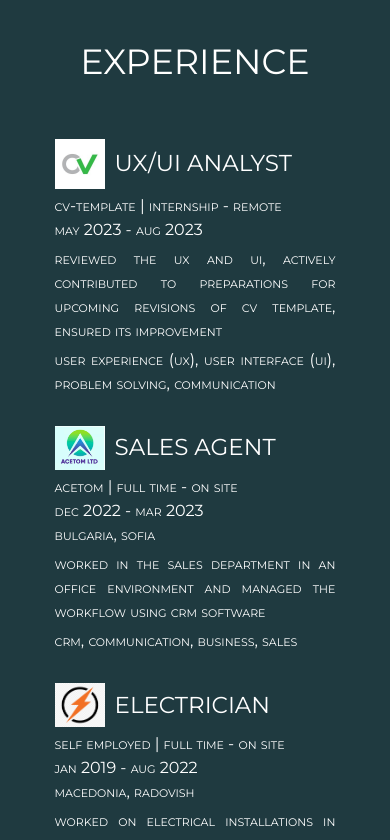
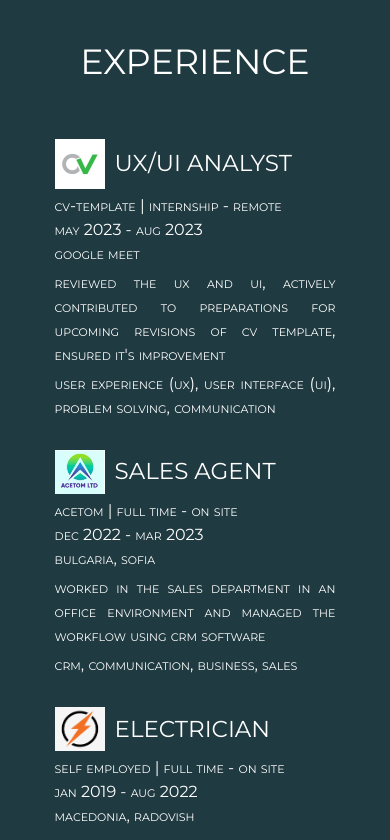
Before and after one commit to lazarevkristijan/Portfolio, a Next.js app: page / in a window 390 px wide. Shown: the part 1460-2300 px from the top of the page. Built offline with nearby package versions, Linux system fonts and the light colour scheme.

Commit message:
exp responsiveness

```diff
--- a/components/ExperienceCard.tsx
+++ b/components/ExperienceCard.tsx
@@ -25,7 +25,7 @@ const ExperienceCard = ({
   skills: string
 }) => {
   return (
-    <div className="mb-[30px] mx-auto w-[80%]">
+    <div className="mb-[30px] mx-auto w-[300px] xl:w-[301px] md:w-[240px] xs:w-[80%]">
       <div className="flex items-center mb-[5px]">
         <Image
           src={`/experienceIcons/${imgSrc}`}
--- a/constants/index.js
+++ b/constants/index.js
@@ -246,10 +246,10 @@ export const workExperiences = [
     periodFrom: "may 2023",
     periodTo: "aug 2023",
     employmentType: "internship",
-    location: "",
+    location: "google meet",
     locationType: "remote",
     description:
-      "reviewed the ux and ui, actively contributed to preparations for upcoming revisions of cv template, ensured its improvement",
+      "reviewed the ux and ui, actively contributed to preparations for upcoming revisions of cv template, ensured it's improvement",
     skills:
       "user experience (ux), user interface (ui), problem solving, communication",
   },
--- a/sections/Experience.tsx
+++ b/sections/Experience.tsx
@@ -14,7 +14,7 @@ const Experience = () => {
     >
       <div className={` ${sectionMediaQueries}`}>
         <Heading title="EXPERIENCE" />
-        <div className="mt-[50px] text-[20px] xl:text-[18px] sm:text-[16px] xs:text-justify">
+        <div className="mt-[50px] text-[20px] xl:text-[18px] sm:text-[16px] flex flex-wrap xs:text-justify">
           {workExperiences.map((exp) => (
             <ExperienceCard
               key={exp.title}
```
